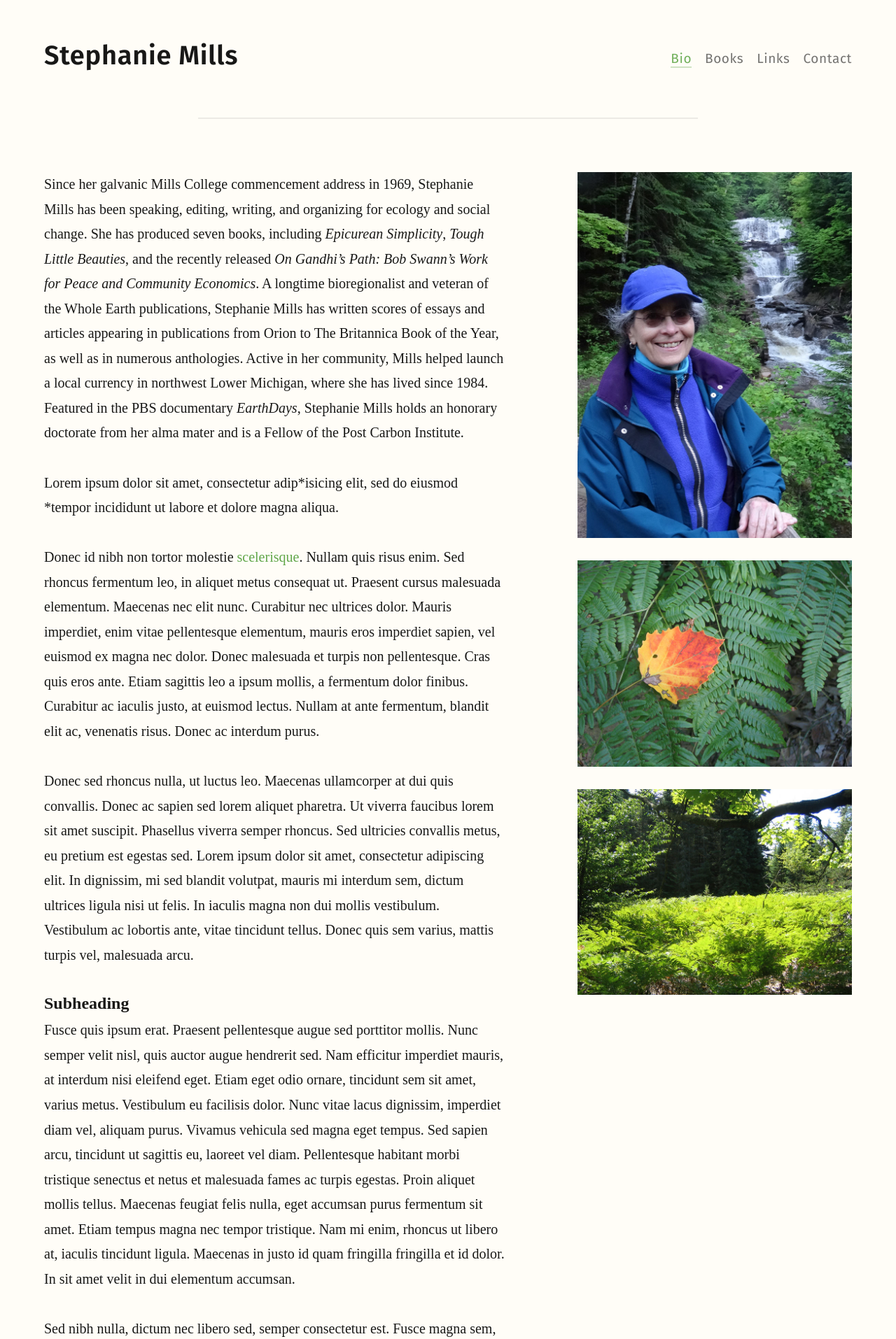
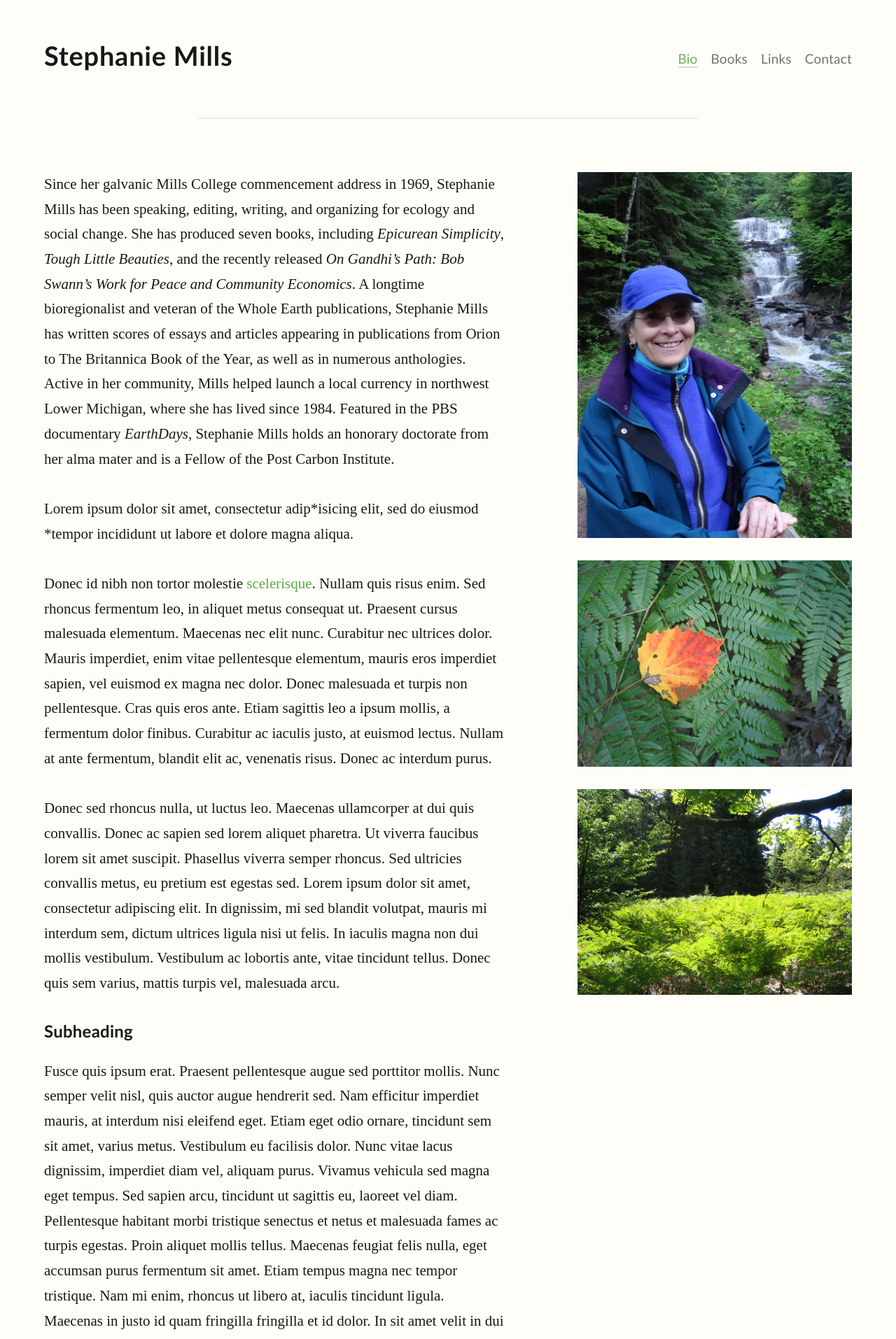
Before and after one commit to cscottmills/smillswriter, a Jekyll site: the page built from index.md, in a window 1280 px wide. Shown: the top 1914 px of the page at 70% size. Built offline with Jekyll 4.4.1, drawn with Linux system fonts in a browser that asks for light colours; some web fonts are replaced.

Commit message:
Make adjustments

```diff
--- a/_layouts/default.html
+++ b/_layouts/default.html
@@ -12,7 +12,7 @@
   <meta content="website" property="og:type">
   <!-- <link rel="icon" href="/favicon.png"> -->
   <!-- TODO temporary; embed once typefaces are final -->
-  <link href="https://fonts.googleapis.com/css?family=Amiko:400,600|Cardo:400,400i|Fira+Sans:400,400i,600|Libre+Baskerville:400,400i|Source+Sans+Pro:400,400i,600|Source+Serif+Pro:400,600" rel="stylesheet">
+  <!-- <link href="https://fonts.googleapis.com/css?family=Amiko:400,600|Cardo:400,400i|Fira+Sans:400,400i,600|Libre+Baskerville:400,400i|Source+Sans+Pro:400,400i,600|Source+Serif+Pro:400,600" rel="stylesheet"> -->
   <link rel="stylesheet" href="/resources/css/styles.css">
 </head>
 <body>
--- a/resources/_scss/_components.scss
+++ b/resources/_scss/_components.scss
@@ -62,6 +62,7 @@
 .page-header--heading {
   font-family: $fontSans;
   font-size: rem(38);
+  font-weight: 600;
   line-height: $lessLineHeight;
   letter-spacing: ls(20);
   text-align: center;
--- a/resources/_scss/_mixins.scss
+++ b/resources/_scss/_mixins.scss
@@ -5,7 +5,7 @@
 // --------------------------
 @mixin sans($size: 1.188rem) {
   font-family: $fontSans;
-  letter-spacing: ls(30);
+  letter-spacing: ls(10);
   line-height: 1.316;
 
   @include respond($vostok) {
@@ -29,9 +29,11 @@
 }
 
 @mixin subhead {
-  font-size: rem(19);
+  @include sans(1.188rem);
+  // font-size: rem(19);
+  font-weight: 600;
   line-height: $lessLineHeight;
-  margin-bottom: 0.25em;
+  margin-bottom: 1em;
 
   @include respond($onega) {
     font-size: rem(22);
--- a/resources/_scss/_variables.scss
+++ b/resources/_scss/_variables.scss
@@ -12,23 +12,24 @@
 // Typography
 // --------------------------------------------------------
 
+// $fontSerif: 'Source Serif Pro', serif;
+
 // $fontSans: 'Amiko', sans-serif;
 // $fontSans: 'Source Sans Pro', sans-serif;
+$fontSans: 'gill sans';
+// $fontSans: 'Fira Sans', sans-serif;
 
-$baseSize: 1em;
-$fontSerif: 'Source Serif Pro', serif;
-$fontSans: 'Fira Sans', sans-serif;
-$baseLineHeight: 1.778;
+// $baseSize: 1em;
+// $fontSerif: 'Charter', serif;
+// $baseLineHeight: 1.778;
 
 // $baseSize: 0.9em;
 // $fontSerif: 'Libre Baskerville', serif;
-// $fontSans: 'Fira Sans', sans-serif;
 // $baseLineHeight: 1.95;
 
-// $baseSize: 1.05em;
-// $fontSerif: 'Cardo', serif;
-// $fontSans: 'Fira Sans', sans-serif;
-// $baseLineHeight: 1.7;
+$baseSize: 1.05em;
+$fontSerif: 'Cardo', serif;
+$baseLineHeight: 1.7;
 
 // Measurements
 // --------------------------------------------------------
```
